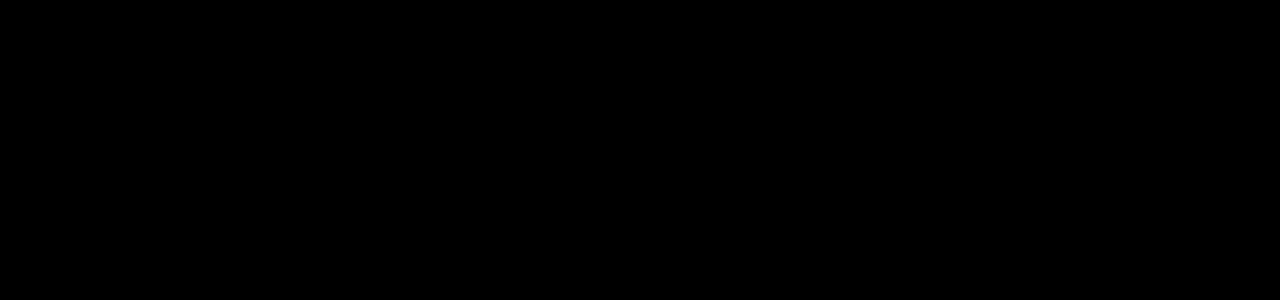
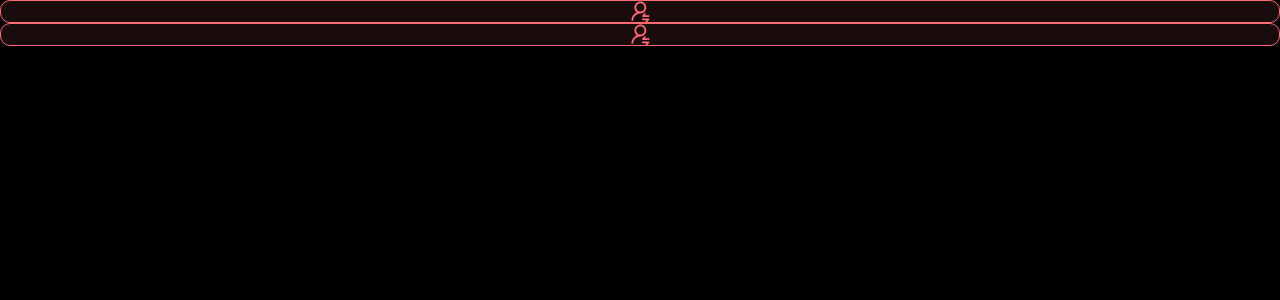
Before and after one commit to matheushenriqueferreira/dsmeta, a React (Vite) app in the folder frontend/: page / in a window 1280 px wide. Shown: the top 300 px of the page. Built offline with nearby package versions, Linux system fonts and the light colour scheme.

Commit message:
Primeiro componente

```diff
--- a/frontend/src/App.tsx
+++ b/frontend/src/App.tsx
@@ -1,6 +1,11 @@
+import NotificationButton from "./components/NotificationButton"
+
 const App = () => {
   return (
-    <div></div>
+    <>
+      <NotificationButton />
+      <NotificationButton />
+    </>
   )
 }
 
--- /dev/null
+++ b/frontend/src/components/NotificationButton/index.tsx
@@ -0,0 +1,12 @@
+import './styles.css'
+import btnIcon from '../../assets/img/notification-icon.svg';
+
+const NotificationButton = () => {
+  return(
+    <div className='dsmeta-red-btn'>
+      <img src={btnIcon} alt="Notificação" />
+    </div>
+  )
+}
+
+export default NotificationButton;
--- /dev/null
+++ b/frontend/src/components/NotificationButton/styles.css
@@ -0,0 +1,15 @@
+.dsmeta-red-btn {
+  display: flex;
+  justify-content: center;
+  align-items: center;
+  cursor: pointer;
+  width: 45;
+  height: 45;
+  background-color: rgba(255, 107, 114, 0.1);
+  border: 1px solid #FF6B72;
+  border-radius: 10px;
+}
+
+.dsmeta-red-btn img {
+  width: 19px;
+}
```
Also changed, not shown: frontend/src/assets/img/notification-icon.svg (added).
